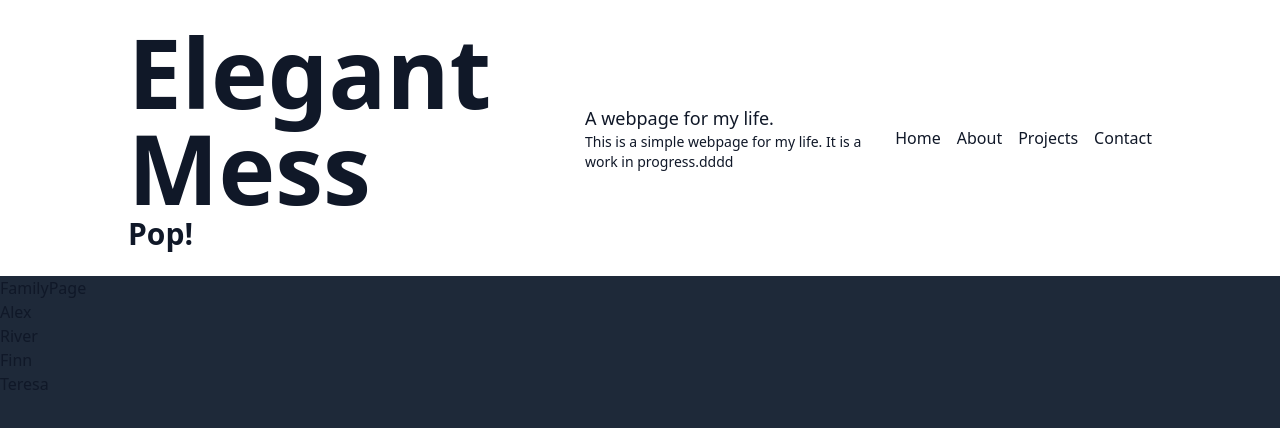
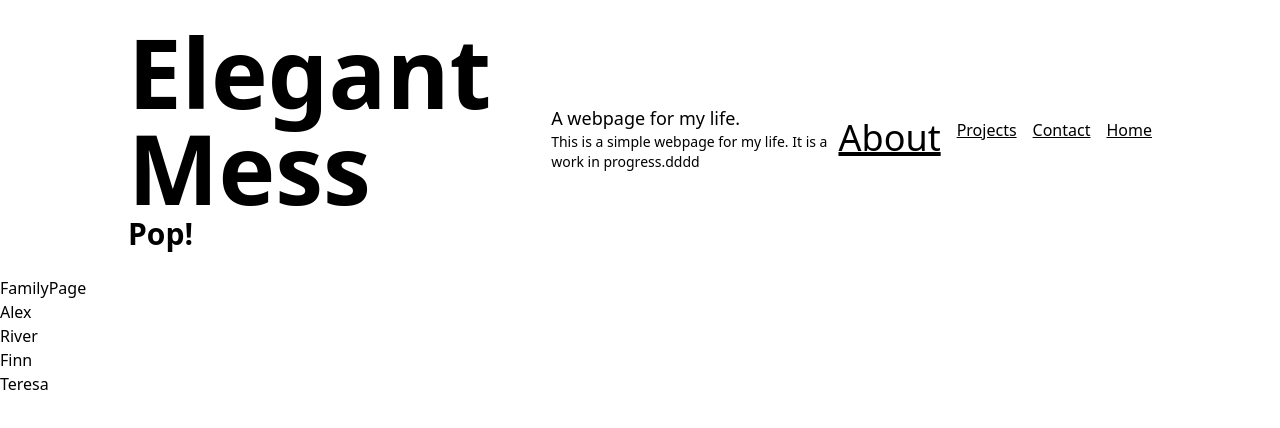
Before and after one commit to alexguerra-dev/elegant-mess, a Next.js app: page /family in a window 1280 px wide. Shown: the top 428 px of the page. Built offline with nearby package versions, Linux system fonts and the light colour scheme.

Commit message:
Working on nav links

```diff
--- a/src/app/layout.tsx
+++ b/src/app/layout.tsx
@@ -15,7 +15,7 @@ export default function RootLayout({
 }>) {
     return (
         <html lang="en">
-            <body className="w-full h-full absolute bg-gray-800 text-gray-900">
+            <body className="w-full h-full absolute bg-gradient-to-r from-sky-500 to-indigo-600 ">
                 <header className="flex justify-between items-center px-8 py-6 md:px-32 bg-white drop-shadow-medium">
                     <div className="">
                         <h1 className="text-8xl font-bold">
@@ -31,10 +31,20 @@ export default function RootLayout({
                         </p>
                     </div>
                     <nav className="flex space-x-4">
-                        <Link href="/">Home</Link>
-                        <Link href="/about">About</Link>
-                        <Link href="/projects">Projects</Link>
-                        <Link href="/contact">Contact</Link>
+                        <p className="underline">
+                            <Link className="underline text-4xl" href="/about">
+                                About
+                            </Link>
+                        </p>
+                        <Link className="underline" href="/projects">
+                            Projects
+                        </Link>
+                        <Link className="underline" href="/contact">
+                            Contact
+                        </Link>
+                        <Link className="underline" href="/">
+                            Home
+                        </Link>
                     </nav>
                 </header>
 
--- a/src/app/page.tsx
+++ b/src/app/page.tsx
@@ -3,38 +3,48 @@ import Image from 'next/image'
 
 export default function Home() {
     return (
-        <div className="">
+        <div className="flex bg-gradient-to-r from-sky-500 to-indigo-600 ">
+            <div>
                 <h1 className="text-9xl text-amber-500">Hello, World!</h1>
-
-            <div>
                 <h2 className="text-4xl text-emerald-500">
                     Welcome to my webpage
                 </h2>
+                <div>
                     <p className="text-2xl text-cyan-900">
                         This is a simple webpage for my life. It is a work in
                         progress.
                     </p>
-            </div>
-
-            <Link className="text-red-500" href="/about">
+                    <Link
+                        className="text-red-500 text-4xl underline"
+                        href="/about"
+                    >
                         About
                     </Link>
-
-            <div className="w-10 h-11 bg-amber-200"></div>
-            <div className="w-10 h-10 bg-amber-200"></div>
+                </div>
+            </div>
+            <div>
+                <div>
                     <p className="text-5xl text-shadow-black shadow-2xl text-red-400">
                         I want to learn to make cool stuff
                     </p>
-            <p>I am also playing with tailwinds</p>
+                    <p>
+                        Alice was very glad to find her in such a pleasant
+                        temper, and thought to herself that perhaps it was only
+                        the pepper that had made her so savage when they met in
+                        the kitchen.
+                    </p>
+                </div>
                 <div>
                     <Image
                         src="/images/gifs/dance.gif"
                         alt="A picture of me when I do something good."
                         width={400}
                         height={400}
-                    className="rounded-full border-4 border-emerald-500"
+                        className="rounded-full border-4 border-emerald-500 shadow-2xl"
                     />
                 </div>
+                <div>
+                    <h2>Hobbies</h2>
                     <ul className="flex justify-between text-emerald-700">
                         <li className="text-purple-400">Juggling</li>
                         <li className="text-pink-500">Cooking</li>
@@ -42,6 +52,7 @@ export default function Home() {
                         <li>Drawing</li>
                         <li>Music</li>
                     </ul>
+                </div>
                 <div>
                     <h3 className="text-white text-4xl">
                         It is ok to just write things. That is what will help me
@@ -49,31 +60,32 @@ export default function Home() {
                     </h3>
                     <p>That looks a lot more like a sentence than a title</p>
                     <p>
-                    It would be cool to learn more tailwinds. Especially, when
-                    it comes to the transformations and stuff. I would also like
-                    to understand how the background and gradient system work. I
-                    can just keep adding to this page. It doesn't have to really
-                    be anything except a hub for navigation. I want to know how
-                    to idiomatically style a word in the middle of a p tag. I
-                    guess I don't really understand the concept of a span. That
-                    might be something for me to ask AI.
+                        It would be cool to learn more tailwinds. Especially,
+                        when it comes to the transformations and stuff. I would
+                        also like to understand how the background and gradient
+                        system work. I can just keep adding to this page. It
+                        doesn't have to really be anything except a hub for
+                        navigation. I want to know how to idiomatically style a
+                        word in the middle of a p tag. I guess I don't really
+                        understand the concept of a span. That might be
+                        something for me to ask AI.
                     </p>
                     <p>
                         It might be good to make a list of things that I want to
                         ask. Or I could just ask it
                     </p>
                 </div>
+                <div>
                     <h2>Tests for myself</h2>
                     <ul>
                         <li>Make a button that does something</li>
                         <li>Make a card component</li>
                     </ul>
                     <p>
-                No one is going to see this. And that is ok. Just the fact that
-                you have stepped into the ring is what counts. It is just a
-                little iteration of the thing.
+                        No one is going to see this. And that is ok. Just the
+                        fact that you have stepped into the ring is what counts.
+                        It is just a little iteration of the thing.
                     </p>
-
                     {/* This is almost like the start of a component */}
                     <div>
                         <h2 className="pt-20">Cool little things to build</h2>
@@ -81,13 +93,14 @@ export default function Home() {
                             <li>A hanafuda card component</li>
                             <li>A task list</li>
                             <li>
-                        Something to help get the kids out the door in the
-                        morning.
+                                Something to help get the kids out the door in
+                                the morning.
                             </li>
                             <li>Bird song bingo or memory game</li>
                         </ul>
                     </div>
                     {/* This is like the end of the component */}
+                </div>
                 <div className="bg-emerald-400">
                     <h2 className="text-5xl">My Favorite Music</h2>
                     <div className="bg-red-200 flex">
@@ -95,10 +108,10 @@ export default function Home() {
                         <p>This is the best thing ever</p>
                     </div>
                     <p className="text-3xl">
-                    I really like music. I listen to a lot of music. I listen to
-                    a lot of different kinds of music. I listen to a lot of
-                    different kinds of music from a lot of different kinds of
-                    people.
+                        I really like music. I listen to a lot of music. I
+                        listen to a lot of different kinds of music. I listen to
+                        a lot of different kinds of music from a lot of
+                        different kinds of people.
                     </p>
                     <iframe
                         src="https://open.spotify.com/embed/track/1XrSjpNe49IiygZfzb74pk?utm_source=generator"
@@ -108,7 +121,6 @@ export default function Home() {
                         loading="lazy"
                     ></iframe>
                 </div>
-
                 <div className="bg-gradient-to-r from-gray-900 to-green-800 text-white p-4">
                     <h2>My Interests</h2>
                     <ul>
@@ -129,22 +141,24 @@ export default function Home() {
                                 <Link href="/projects/dnd">Dnd</Link>
                             </p>
                             <p className="text-lg">
-                            A simple card game. It is a work in progress. I am
-                            using this project to learn more about TypeScript
-                            and React. I am also using this project to learn
-                            more about Next.js. I am using this project to learn
-                            more about Tailwind CSS. I am using this project to
-                            learn more about how to deploy a Next.js app. I am
-                            using this project to learn more about how to deploy
-                            a Next.js app to Vercel. I am using this project to
+                                A simple card game. It is a work in progress. I
+                                am using this project to learn more about
+                                TypeScript and React. I am also using this
+                                project to learn more about Next.js. I am using
+                                this project to learn more about Tailwind CSS. I
+                                am using this project to learn more about how to
+                                deploy a Next.js app. I am using this project to
                                 learn more about how to deploy a Next.js app to
-                            Vercel with a custom domain. I am using this project
-                            to learn more
+                                Vercel. I am using this project to learn more
+                                about how to deploy a Next.js app to Vercel with
+                                a custom domain. I am using this project to
+                                learn more
                             </p>
                             <Link href="/projects/task-list">Task List</Link>
                         </li>
                     </ul>
                 </div>
             </div>
+        </div>
     )
 }
```
Lines whose indentation alone changed are shown as unchanged.
